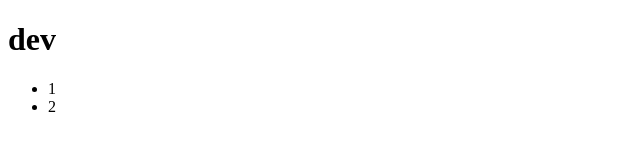
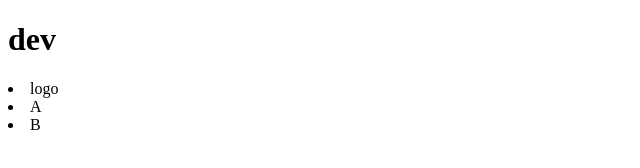
Before and after one commit to bernice-chen/text_git, a plain HTML site: page index.html in a window 1280 px wide. Shown: the full height of the page, 0-640 px from the left. Drawn offline with Linux system fonts and the light colour scheme.

Commit message:
Revert "no message"
This reverts commit 90467f0954f90c478c52182721e9a144547ea650.

```diff
--- a/index.html
+++ b/index.html
@@ -8,9 +8,10 @@
 </head>
 <body>
     <h1>dev</h1>
-    <ul>
-        <li>1</li>
-        <li>2</li>
-    </ul>
+    <nav>
+        <li>logo</li>
+        <li>A</li>
+        <li>B</li>
+    </nav>
 </body>
 </html>
```
